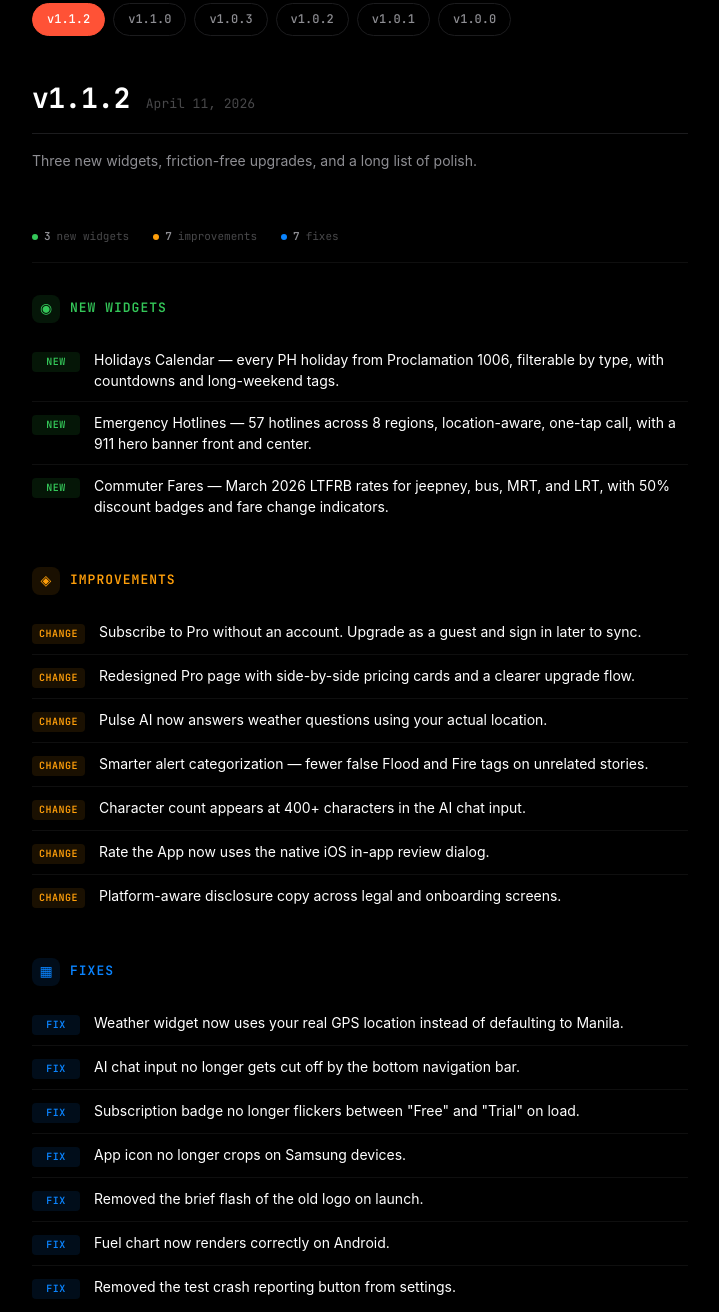
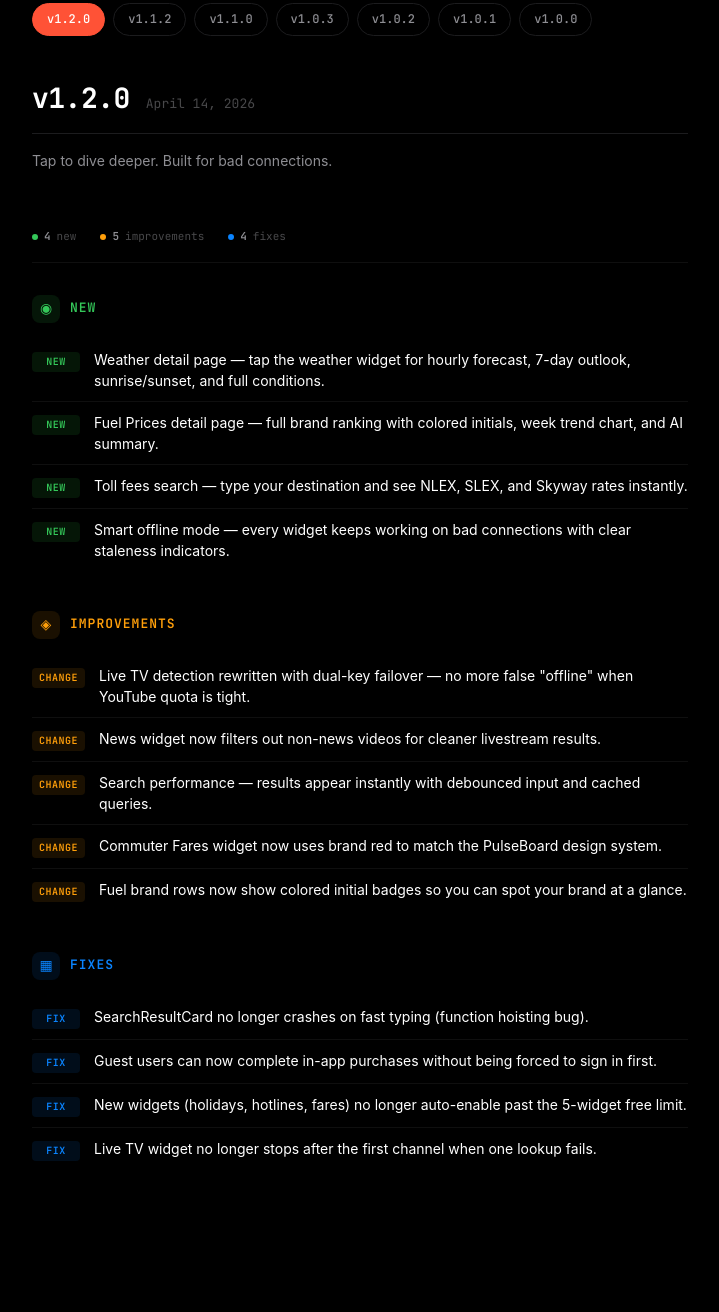
Before and after one commit to dnyeldev/pulseboard-site, a plain HTML site: page changelog.html in a window 1280 px wide. Shown: the part 346-1658 px from the top of the page, without its empty margins (280-999 px from the left). Drawn offline with Linux system fonts and the light colour scheme; a web font is replaced by a local one.

Commit message:
changelog: v1.2.0

```diff
--- a/changelog.html
+++ b/changelog.html
@@ -404,13 +404,120 @@ body {
 
 <!-- Version nav -->
 <div class="version-nav">
-  <a href="#v112" class="version-pill active">v1.1.2</a>
+  <a href="#v120" class="version-pill active">v1.2.0</a>
+  <a href="#v112" class="version-pill">v1.1.2</a>
   <a href="#v110" class="version-pill">v1.1.0</a>
   <a href="#v103" class="version-pill">v1.0.3</a>
   <a href="#v102" class="version-pill">v1.0.2</a>
   <a href="#v101" class="version-pill">v1.0.1</a>
   <a href="#v100" class="version-pill">v1.0.0</a>
 </div>
+
+<!-- v1.2.0 -->
+<section class="patch" id="v120">
+  <div class="patch-header">
+    <span class="patch-version">v1.2.0</span>
+    <span class="patch-date">April 14, 2026</span>
+  </div>
+  <p class="patch-codename">Tap to dive deeper. Built for bad connections.</p>
+
+  <div class="stats-bar">
+    <div class="stat">
+      <div class="stat-dot" style="background: var(--green);"></div>
+      <span class="stat-value">4</span>
+      <span class="stat-label">new</span>
+    </div>
+    <div class="stat">
+      <div class="stat-dot" style="background: var(--amber);"></div>
+      <span class="stat-value">5</span>
+      <span class="stat-label">improvements</span>
+    </div>
+    <div class="stat">
+      <div class="stat-dot" style="background: var(--blue);"></div>
+      <span class="stat-value">4</span>
+      <span class="stat-label">fixes</span>
+    </div>
+  </div>
+
+  <div class="category">
+    <div class="category-header">
+      <div class="category-icon green">&#9673;</div>
+      <span class="category-title green">New</span>
+    </div>
+    <div class="changes">
+      <div class="change">
+        <span class="change-tag tag-new">New</span>
+        <span class="change-text">Weather detail page — tap the weather widget for hourly forecast, 7-day outlook, sunrise/sunset, and full conditions.</span>
+      </div>
+      <div class="change">
+        <span class="change-tag tag-new">New</span>
+        <span class="change-text">Fuel Prices detail page — full brand ranking with colored initials, week trend chart, and AI summary.</span>
+      </div>
+      <div class="change">
+        <span class="change-tag tag-new">New</span>
+        <span class="change-text">Toll fees search — type your destination and see NLEX, SLEX, and Skyway rates instantly.</span>
+      </div>
+      <div class="change">
+        <span class="change-tag tag-new">New</span>
+        <span class="change-text">Smart offline mode — every widget keeps working on bad connections with clear staleness indicators.</span>
+      </div>
+    </div>
+  </div>
+
+  <div class="category">
+    <div class="category-header">
+      <div class="category-icon amber">&#9672;</div>
+      <span class="category-title amber">Improvements</span>
+    </div>
+    <div class="changes">
+      <div class="change">
+        <span class="change-tag tag-change">Change</span>
+        <span class="change-text">Live TV detection rewritten with dual-key failover — no more false "offline" when YouTube quota is tight.</span>
+      </div>
+      <div class="change">
+        <span class="change-tag tag-change">Change</span>
+        <span class="change-text">News widget now filters out non-news videos for cleaner livestream results.</span>
+      </div>
+      <div class="change">
+        <span class="change-tag tag-change">Change</span>
+        <span class="change-text">Search performance — results appear instantly with debounced input and cached queries.</span>
+      </div>
+      <div class="change">
+        <span class="change-tag tag-change">Change</span>
+        <span class="change-text">Commuter Fares widget now uses brand red to match the PulseBoard design system.</span>
+      </div>
+      <div class="change">
+        <span class="change-tag tag-change">Change</span>
+        <span class="change-text">Fuel brand rows now show colored initial badges so you can spot your brand at a glance.</span>
+      </div>
+    </div>
+  </div>
+
+  <div class="category">
+    <div class="category-header">
+      <div class="category-icon blue">&#9638;</div>
+      <span class="category-title blue">Fixes</span>
+    </div>
+    <div class="changes">
+      <div class="change">
+        <span class="change-tag tag-fix">Fix</span>
+        <span class="change-text">SearchResultCard no longer crashes on fast typing (function hoisting bug).</span>
+      </div>
+      <div class="change">
+        <span class="change-tag tag-fix">Fix</span>
+        <span class="change-text">Guest users can now complete in-app purchases without being forced to sign in first.</span>
+      </div>
+      <div class="change">
+        <span class="change-tag tag-fix">Fix</span>
+        <span class="change-text">New widgets (holidays, hotlines, fares) no longer auto-enable past the 5-widget free limit.</span>
+      </div>
+      <div class="change">
+        <span class="change-tag tag-fix">Fix</span>
+        <span class="change-text">Live TV widget no longer stops after the first channel when one lookup fails.</span>
+      </div>
+    </div>
+  </div>
+</section>
 
 <!-- v1.1.2 -->
 <section class="patch" id="v112">
```
